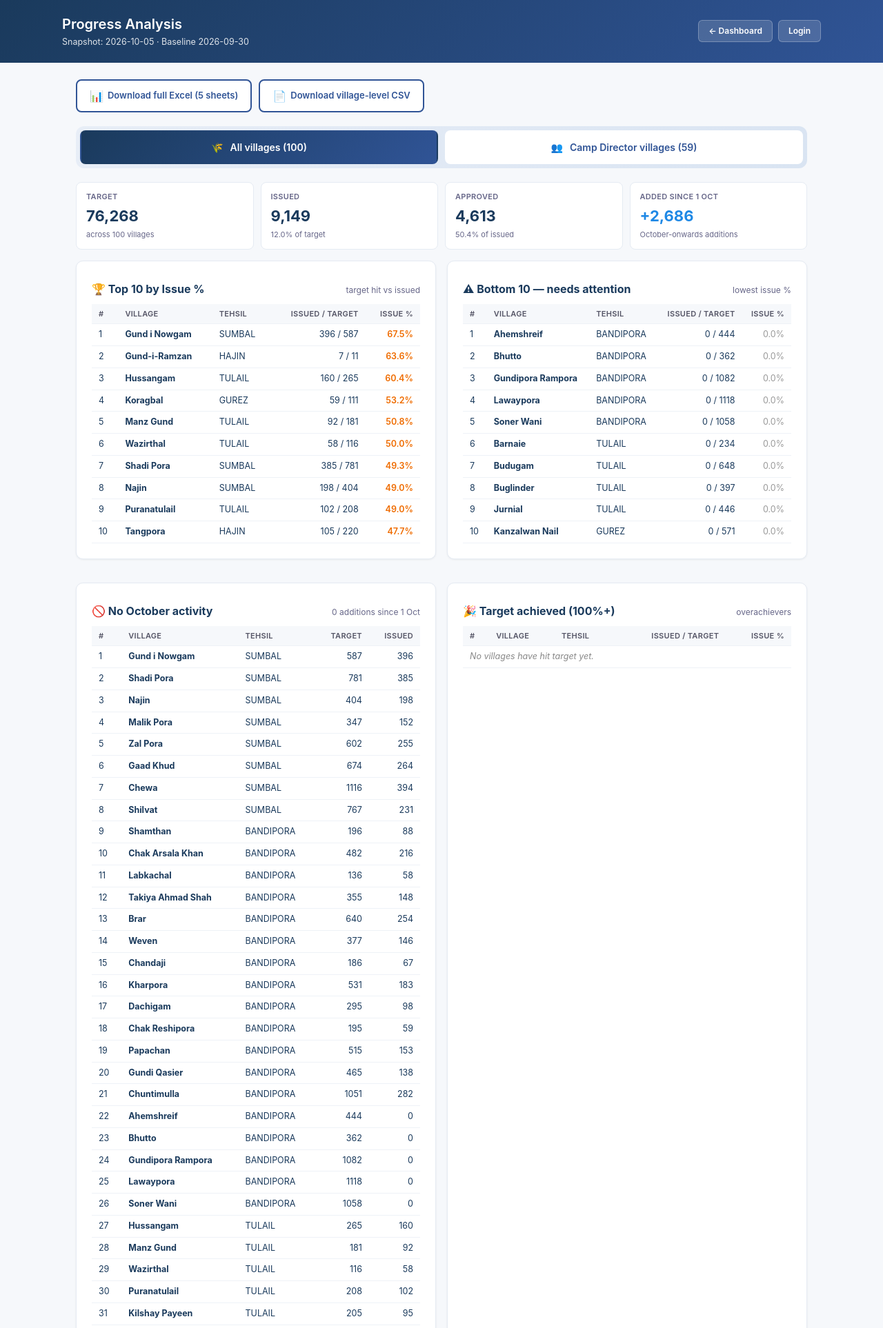
After one commit to peerzadaobaid/Famrer-ID-Progress, a Flask app: page /analysis in a window 1280 px wide. The commit adds this page. Shown: the top 1926 px of the page at 69% size. Run offline with Flask 3, Linux system fonts and the light colour scheme.

Commit message:
Add files via upload

```diff
--- a/app.py
+++ b/app.py
@@ -991,6 +991,298 @@ def edit_camp_directors():
                            rows=rows, unknown=unknown,
                            error=error, saved=saved)
 
+
+# =========================================================================
+# Analysis page + CSV / XLSX downloads (public)
+# =========================================================================
+
+def _pct(num, den):
+    return round((num / den * 100), 1) if den > 0 else 0.0
+
+def analysis_data():
+    """Build metrics for the analysis page. Returns a dict with two sections:
+    'all' (every village with a target or any issuance) and 'cd' (just the
+    camp-director villages). Each section has summary, top, bottom, etc.
+    """
+    state = build_nested_structure()
+
+    # Flatten all villages
+    all_villages = []
+    cd_villages = []
+    for t in state["tehsils"]:
+        for v in t["villages"]:
+            row = {
+                "tehsil": t["tehsil"],
+                "village": v["village"],
+                "target": v["target"],
+                "issued": v["issued"],
+                "approved": v["approved"],
+                "issuedBaseline": v["issuedBaseline"],
+                "approvedBaseline": v["approvedBaseline"],
+                "sinceOct1": v["issued"] - v["issuedBaseline"],
+                "issuePct": _pct(v["issued"], v["target"]),
+                "approvalPct": _pct(v["approved"], v["issued"]),
+                "firstBucket": v["firstBucket"],
+                "director": (v["campDirector"] or {}).get("n", "") if v["campDirector"] else "",
+                "directorPhone": (v["campDirector"] or {}).get("p", "") if v["campDirector"] else "",
+            }
+            if row["target"] > 0 or row["issued"] > 0:
+                all_villages.append(row)
+            if row["director"]:
+                cd_villages.append(row)
+
+    def section(rows, label):
+        with_target = [r for r in rows if r["target"] > 0]
+        no_progress = [r for r in rows if r["sinceOct1"] == 0 and r["target"] > 0]
+        overachievers = [r for r in rows if r["issuePct"] >= 100]
+        at_risk = sorted([r for r in with_target if r["issuePct"] < 30],
+                         key=lambda r: r["issuePct"])
+        top10 = sorted(with_target, key=lambda r: -r["issuePct"])[:10]
+        bottom10 = sorted(with_target, key=lambda r: r["issuePct"])[:10]
+        total_tgt = sum(r["target"] for r in rows)
+        total_iss = sum(r["issued"] for r in rows)
+        total_apr = sum(r["approved"] for r in rows)
+        total_since = sum(r["sinceOct1"] for r in rows)
+        return {
+            "label": label,
+            "count": len(rows),
+            "total_target": total_tgt,
+            "total_issued": total_iss,
+            "total_approved": total_apr,
+            "total_since_oct1": total_since,
+            "overall_issue_pct": _pct(total_iss, total_tgt),
+            "overall_approval_pct": _pct(total_apr, total_iss),
+            "top10": top10,
+            "bottom10": bottom10,
+            "no_progress": no_progress,
+            "overachievers": overachievers,
+            "at_risk": at_risk,
+        }
+
+    # Camp director leaderboard — aggregate per unique director (within a tehsil)
+    cd_groups = {}
+    for r in cd_villages:
+        key = (r["tehsil"], " ".join(r["director"].upper().split()))
+        if key not in cd_groups:
+            cd_groups[key] = {
+                "tehsil": r["tehsil"],
+                "director": r["director"],
+                "phone": r["directorPhone"],
+                "villages": [],
+            }
+        cd_groups[key]["villages"].append(r)
+    director_rows = []
+    for g in cd_groups.values():
+        total_tgt = sum(v["target"] for v in g["villages"])
+        total_iss = sum(v["issued"] for v in g["villages"])
+        total_apr = sum(v["approved"] for v in g["villages"])
+        total_since = sum(v["sinceOct1"] for v in g["villages"])
+        director_rows.append({
+            "tehsil": g["tehsil"],
+            "director": g["director"],
+            "phone": g["phone"],
+            "village_count": len(g["villages"]),
+            "village_names": ", ".join(v["village"] for v in g["villages"]),
+            "target": total_tgt,
+            "issued": total_iss,
+            "approved": total_apr,
+            "sinceOct1": total_since,
+            "issuePct": _pct(total_iss, total_tgt),
+            "approvalPct": _pct(total_apr, total_iss),
+        })
+    director_rows_by_pct = sorted(director_rows, key=lambda r: -r["issuePct"])
+
+    # Tehsil ranking
+    tehsil_ranking = []
+    for t in state["tehsils"]:
+        tgt = t["target"]
+        iss = t["issued"]
+        apr = t["approved"]
+        tehsil_ranking.append({
+            "tehsil": t["tehsil"],
+            "villages": len(t["villages"]),
+            "target": tgt,
+            "issued": iss,
+            "approved": apr,
+            "sinceOct1": iss - (t.get("issuedBaseline") or 0),
+            "issuePct": _pct(iss, tgt),
+            "approvalPct": _pct(apr, iss),
+        })
+    tehsil_ranking.sort(key=lambda r: -r["issuePct"])
+
+    return {
+        "all": section(all_villages, "All villages"),
+        "cd":  section(cd_villages, "Camp Director villages (59)"),
+        "director_leaderboard": director_rows_by_pct,
+        "tehsil_ranking": tehsil_ranking,
+        "state_meta": {
+            "baselineDate": state["baselineDate"],
+            "snapshotDates": state["snapshotDates"],
+            "generated": state["generated"],
+        },
+    }
+
+
+@app.route("/analysis")
+def analysis():
+    return render_template("analysis.html", data=analysis_data())
+
+
+# ---- CSV download: village-level, flat --------------------------------
+
+@app.route("/download/csv")
+def download_csv():
+    import io
+    state = build_nested_structure()
+    buf = io.StringIO()
+    w = csv.writer(buf)
+    w.writerow(["Tehsil", "Village", "Target", "Total Issued", "Approved",
+                "Issued through 30 Sep", "Approved through 30 Sep",
+                "Added since 1 Oct", "Issue %", "Approval %",
+                "First Bucket", "Camp Director", "Director Phone"])
+    for t in state["tehsils"]:
+        for v in t["villages"]:
+            cd = v["campDirector"] or {}
+            since = v["issued"] - v["issuedBaseline"]
+            issue_pct  = round(v["issued"]/v["target"]*100, 1) if v["target"] > 0 else ""
+            appr_pct   = round(v["approved"]/v["issued"]*100, 1) if v["issued"] > 0 else ""
+            w.writerow([t["tehsil"], v["village"], v["target"], v["issued"], v["approved"],
+                        v["issuedBaseline"], v["approvedBaseline"],
+                        since, issue_pct, appr_pct,
+                        "Yes" if v["firstBucket"] else "No",
+                        cd.get("n", ""), cd.get("p", "")])
+    today = datetime.utcnow().strftime("%Y-%m-%d")
+    return Response(buf.getvalue(),
+                    mimetype="text/csv",
+                    headers={"Content-Disposition": f"attachment; filename=farmer_id_progress_{today}.csv"})
+
+
+# ---- XLSX download: multi-sheet workbook ------------------------------
+
+@app.route("/download/xlsx")
+def download_xlsx():
+    import io
+    from openpyxl import Workbook
+    from openpyxl.styles import Font, PatternFill, Alignment
+    from openpyxl.utils import get_column_letter
+
+    state = build_nested_structure()
+    data  = analysis_data()
+    wb = Workbook()
+
+    header_font = Font(bold=True, color="FFFFFF")
+    header_fill = PatternFill("solid", fgColor="1A3A5C")
+    totals_font = Font(bold=True)
+    totals_fill = PatternFill("solid", fgColor="EEF2F7")
+
+    def write_sheet(ws, headers, rows, totals_row=None):
+        for i, h in enumerate(headers, 1):
+            c = ws.cell(row=1, column=i, value=h)
+            c.font = header_font
+            c.fill = header_fill
+            c.alignment = Alignment(horizontal="left", vertical="center")
+        for r_idx, row in enumerate(rows, 2):
+            for c_idx, val in enumerate(row, 1):
+                ws.cell(row=r_idx, column=c_idx, value=val)
+        if totals_row:
+            r = len(rows) + 2
+            for c_idx, val in enumerate(totals_row, 1):
+                cell = ws.cell(row=r, column=c_idx, value=val)
+                cell.font = totals_font
+                cell.fill = totals_fill
+        # Auto column widths (rough)
+        for c_idx in range(1, len(headers) + 1):
+            max_len = max([len(str(headers[c_idx-1]))] + [len(str(r[c_idx-1])) for r in rows if c_idx-1 < len(r)])
+            ws.column_dimensions[get_column_letter(c_idx)].width = min(max_len + 2, 42)
+        ws.freeze_panes = "A2"
+
+    # --- Sheet 1: Tehsil Summary ---
+    ws = wb.active
+    ws.title = "Tehsil Summary"
+    headers = ["#", "Tehsil", "Villages", "Target", "Total Issued", "Added since 1 Oct",
+               "Issue %", "Approved", "Approval %"]
+    rows = []
+    gT = gI = gA = gS = 0
+    for i, t in enumerate(data["tehsil_ranking"], 1):
+        rows.append([i, t["tehsil"], t["villages"], t["target"], t["issued"],
+                     t["sinceOct1"], t["issuePct"], t["approved"], t["approvalPct"]])
+        gT += t["target"]; gI += t["issued"]; gA += t["approved"]; gS += t["sinceOct1"]
+    totals = ["", "TOTAL", "", gT, gI, gS, _pct(gI, gT), gA, _pct(gA, gI)]
+    write_sheet(ws, headers, rows, totals)
+
+    # --- Sheet 2: Village Details (all villages) ---
+    ws = wb.create_sheet("Village Details")
+    headers = ["#", "Tehsil", "Village", "Target", "Total Issued", "Approved",
+               "Issued thru 30 Sep", "Approved thru 30 Sep", "Added since 1 Oct",
+               "Issue %", "Approval %", "First Bucket", "Camp Director", "Phone"]
+    rows = []
+    n = 1
+    for t in state["tehsils"]:
+        for v in t["villages"]:
+            cd = v["campDirector"] or {}
+            since = v["issued"] - v["issuedBaseline"]
+            rows.append([n, t["tehsil"], v["village"], v["target"], v["issued"], v["approved"],
+                         v["issuedBaseline"], v["approvedBaseline"], since,
+                         _pct(v["issued"], v["target"]), _pct(v["approved"], v["issued"]),
+                         "Yes" if v["firstBucket"] else "No",
+                         cd.get("n", ""), cd.get("p", "")])
+            n += 1
+    write_sheet(ws, headers, rows)
+
+    # --- Sheet 3: Camp Director Villages (59) ---
+    ws = wb.create_sheet("Camp Director Villages")
+    headers = ["#", "Tehsil", "Village", "Target", "Total Issued", "Added since 1 Oct",
+               "Issue %", "Approved", "Approval %", "Camp Director", "Phone"]
+    rows = []
+    n = 1
+    for t in state["tehsils"]:
+        for v in t["villages"]:
+            if not v.get("campDirector"):
+                continue
+            cd = v["campDirector"]
+            since = v["issued"] - v["issuedBaseline"]
+            rows.append([n, t["tehsil"], v["village"], v["target"], v["issued"], since,
+                         _pct(v["issued"], v["target"]), v["approved"],
+                         _pct(v["approved"], v["issued"]), cd["n"], cd.get("p", "")])
+            n += 1
+    write_sheet(ws, headers, rows)
+
+    # --- Sheet 4: Camp Director Leaderboard ---
+    ws = wb.create_sheet("Camp Director Leaderboard")
+    headers = ["#", "Director", "Phone", "Tehsil", "Villages Managed", "Village Names",
+               "Target", "Total Issued", "Added since 1 Oct", "Issue %", "Approved", "Approval %"]
+    rows = []
+    for i, d in enumerate(data["director_leaderboard"], 1):
+        rows.append([i, d["director"], d["phone"], d["tehsil"], d["village_count"],
+                     d["village_names"], d["target"], d["issued"], d["sinceOct1"],
+                     d["issuePct"], d["approved"], d["approvalPct"]])
+    write_sheet(ws, headers, rows)
+
+    # --- Sheet 5: Daily Deltas ---
+    ws = wb.create_sheet("Daily Additions")
+    headers = ["Date", "Tehsil", "Village", "Issued (that day)", "Approved (that day)"]
+    rows = []
+    for t in state["tehsils"]:
+        for v in t["villages"]:
+            dc = v.get("datedCounts") or {}
+            for d in sorted(dc.keys()):
+                e = dc[d]
+                if (e.get("issued", 0) or e.get("approved", 0)) and d > state["baselineDate"]:
+                    rows.append([d, t["tehsil"], v["village"],
+                                 e.get("issued", 0), e.get("approved", 0)])
+    rows.sort(key=lambda r: (r[0], r[1], r[2]))
+    write_sheet(ws, headers, rows)
+
+    # Serialize + return
+    bio = io.BytesIO()
+    wb.save(bio)
+    bio.seek(0)
+    today = datetime.utcnow().strftime("%Y-%m-%d")
+    return Response(bio.getvalue(),
+                    mimetype="application/vnd.openxmlformats-officedocument.spreadsheetml.sheet",
+                    headers={"Content-Disposition": f"attachment; filename=farmer_id_progress_{today}.xlsx"})
+
+
 def commit_to_github(local_path, repo_path, message):
     """Push a file to GitHub via API. Requires GH_TOKEN + GH_REPO env vars.
     local_path: path on this server; repo_path: path inside the repo (e.g. 'data/2026-10-04.csv').
--- a/requirements.txt
+++ b/requirements.txt
@@ -1,2 +1,3 @@
 Flask==3.0.3
 gunicorn==22.0.0
+openpyxl==3.1.5
--- /dev/null
+++ b/templates/analysis.html
@@ -0,0 +1,188 @@
+{% from "_base_styles.html" import base_styles %}
+<!DOCTYPE html>
+<html lang="en"><head>
+<meta charset="UTF-8"><meta name="viewport" content="width=device-width, initial-scale=1.0">
+<title>Analysis · Farmer ID Progress</title>
+{{ base_styles() }}
+<style>
+  .section-tabs { display: grid; grid-template-columns: 1fr 1fr; gap: 10px; margin-bottom: 20px; padding: 6px; background: linear-gradient(135deg, #e8eef7 0%, #d9e4f2 100%); border-radius: 12px; }
+  .section-tab { display: flex; align-items: center; justify-content: center; gap: 10px; padding: 14px 20px; cursor: pointer; background: #fff; color: #305496; font-weight: 600; font-size: 14px; border: 2px solid transparent; border-radius: 8px; text-align: center; font-family: inherit; }
+  .section-tab:hover { background: #f4f8ff; border-color: #c7d6ea; }
+  .section-tab.active { background: linear-gradient(135deg, #1a3a5c 0%, #305496 100%); color: #fff; }
+  .section { display: none; }
+  .section.active { display: block; }
+  .stat-tiles { display: grid; grid-template-columns: repeat(4, 1fr); gap: 10px; margin-bottom: 16px; }
+  .stat-tile { background: #fff; border-radius: 8px; padding: 12px 14px; border: 1px solid #e5ebf3; }
+  .stat-tile .stat-label { font-size: 11px; color: #668; text-transform: uppercase; letter-spacing: 0.3px; font-weight: 600; }
+  .stat-tile .stat-value { font-size: 22px; font-weight: 700; color: #1a3a5c; margin-top: 4px; }
+  .stat-tile .stat-sub { font-size: 11px; color: #668; margin-top: 2px; }
+  .card h3 { font-size: 14px; color: #1a3a5c; margin-bottom: 8px; font-weight: 600; }
+  .mini-table { width: 100%; border-collapse: collapse; font-size: 12.5px; }
+  .mini-table th, .mini-table td { padding: 6px 10px; text-align: left; border-bottom: 1px solid #eef2f7; }
+  .mini-table th { background: #f6f8fb; font-weight: 600; font-size: 11px; color: #556; text-transform: uppercase; letter-spacing: 0.3px; }
+  .mini-table .num { text-align: right; }
+  .pct-good { color: #2e7d32; font-weight: 600; }
+  .pct-ok   { color: #ef6c00; font-weight: 600; }
+  .pct-low  { color: #c62828; font-weight: 600; }
+  .pct-zero { color: #999; }
+  .grid-2 { display: grid; grid-template-columns: 1fr 1fr; gap: 16px; }
+  .section-header { font-size: 16px; color: #1a3a5c; font-weight: 700; margin: 6px 0 10px; display: flex; justify-content: space-between; align-items: baseline; }
+  .section-header .meta { color: #668; font-size: 12px; font-weight: 400; }
+  .download-row { display: flex; gap: 10px; flex-wrap: wrap; margin: 10px 0 20px; }
+  .download-row a { padding: 10px 18px; background: #fff; border: 2px solid #305496; color: #305496; border-radius: 8px; font-weight: 600; font-size: 13px; text-decoration: none; display: inline-flex; align-items: center; gap: 6px; }
+  .download-row a:hover { background: #305496; color: #fff; }
+  .download-row a .icon { font-size: 16px; }
+  .empty { color: #888; font-style: italic; padding: 10px; }
+  @media (max-width: 760px) {
+    .stat-tiles { grid-template-columns: 1fr 1fr; }
+    .grid-2 { grid-template-columns: 1fr; }
+    .section-tabs { grid-template-columns: 1fr; }
+  }
+</style>
+</head><body>
+<div class="header"><div class="header-inner">
+  <div><h1>Progress Analysis</h1><div class="sub">Snapshot: {{ data.state_meta.snapshotDates[-1] if data.state_meta.snapshotDates else data.state_meta.baselineDate }} · Baseline {{ data.state_meta.baselineDate }}</div></div>
+  <div class="nav">
+    <a href="{{ url_for('dashboard') }}">← Dashboard</a>
+    {% if is_admin %}<a href="{{ url_for('admin_home') }}">Admin</a>{% else %}<a href="{{ url_for('login') }}">Login</a>{% endif %}
+  </div>
+</div></div>
+
+<div class="container">
+
+  <div class="download-row">
+    <a href="{{ url_for('download_xlsx') }}"><span class="icon">📊</span> Download full Excel (5 sheets)</a>
+    <a href="{{ url_for('download_csv') }}"><span class="icon">📄</span> Download village-level CSV</a>
+  </div>
+
+  <div class="section-tabs">
+    <button class="section-tab active" onclick="switchSec('all')" id="tab-all"><span>🌾</span><span>All villages ({{ data.all.count }})</span></button>
+    <button class="section-tab" onclick="switchSec('cd')" id="tab-cd"><span>👥</span><span>Camp Director villages ({{ data.cd.count }})</span></button>
+  </div>
+
+  {% macro render_section(sec) %}
+    {# Summary tiles #}
+    <div class="stat-tiles">
+      <div class="stat-tile"><div class="stat-label">Target</div><div class="stat-value">{{ "{:,}".format(sec.total_target) }}</div><div class="stat-sub">across {{ sec.count }} villages</div></div>
+      <div class="stat-tile"><div class="stat-label">Issued</div><div class="stat-value">{{ "{:,}".format(sec.total_issued) }}</div><div class="stat-sub">{{ sec.overall_issue_pct }}% of target</div></div>
+      <div class="stat-tile"><div class="stat-label">Approved</div><div class="stat-value">{{ "{:,}".format(sec.total_approved) }}</div><div class="stat-sub">{{ sec.overall_approval_pct }}% of issued</div></div>
+      <div class="stat-tile"><div class="stat-label">Added since 1 Oct</div><div class="stat-value" style="color:#1e88e5">{{ '+' if sec.total_since_oct1 > 0 else '' }}{{ "{:,}".format(sec.total_since_oct1) }}</div><div class="stat-sub">October-onwards additions</div></div>
+    </div>
+
+    <div class="grid-2">
+      <div class="card">
+        <div class="section-header"><span>🏆 Top 10 by Issue %</span><span class="meta">target hit vs issued</span></div>
+        <table class="mini-table">
+          <thead><tr><th>#</th><th>Village</th><th>Tehsil</th><th class="num">Issued / Target</th><th class="num">Issue %</th></tr></thead>
+          <tbody>
+          {% for r in sec.top10 %}
+            <tr><td>{{ loop.index }}</td><td><strong>{{ r.village }}</strong></td><td>{{ r.tehsil }}</td><td class="num">{{ r.issued }} / {{ r.target }}</td><td class="num"><span class="{% if r.issuePct >= 80 %}pct-good{% elif r.issuePct >= 40 %}pct-ok{% else %}pct-low{% endif %}">{{ r.issuePct }}%</span></td></tr>
+          {% else %}
+            <tr><td colspan="5" class="empty">No villages with targets yet.</td></tr>
+          {% endfor %}
+          </tbody>
+        </table>
+      </div>
+
+      <div class="card">
+        <div class="section-header"><span>⚠ Bottom 10 — needs attention</span><span class="meta">lowest issue %</span></div>
+        <table class="mini-table">
+          <thead><tr><th>#</th><th>Village</th><th>Tehsil</th><th class="num">Issued / Target</th><th class="num">Issue %</th></tr></thead>
+          <tbody>
+          {% for r in sec.bottom10 %}
+            <tr><td>{{ loop.index }}</td><td><strong>{{ r.village }}</strong></td><td>{{ r.tehsil }}</td><td class="num">{{ r.issued }} / {{ r.target }}</td><td class="num"><span class="{% if r.issuePct == 0 %}pct-zero{% elif r.issuePct < 30 %}pct-low{% elif r.issuePct < 70 %}pct-ok{% else %}pct-good{% endif %}">{{ r.issuePct }}%</span></td></tr>
+          {% else %}
+            <tr><td colspan="5" class="empty">No villages with targets yet.</td></tr>
+          {% endfor %}
+          </tbody>
+        </table>
+      </div>
+    </div>
+
+    <div class="grid-2" style="margin-top:16px">
+      <div class="card">
+        <div class="section-header"><span>🚫 No October activity</span><span class="meta">0 additions since 1 Oct</span></div>
+        <table class="mini-table">
+          <thead><tr><th>#</th><th>Village</th><th>Tehsil</th><th class="num">Target</th><th class="num">Issued</th></tr></thead>
+          <tbody>
+          {% for r in sec.no_progress %}
+            <tr><td>{{ loop.index }}</td><td><strong>{{ r.village }}</strong></td><td>{{ r.tehsil }}</td><td class="num">{{ r.target }}</td><td class="num">{{ r.issued }}</td></tr>
+          {% else %}
+            <tr><td colspan="5" class="empty">All targeted villages have at least some October activity.</td></tr>
+          {% endfor %}
+          </tbody>
+        </table>
+      </div>
+
+      <div class="card">
+        <div class="section-header"><span>🎉 Target achieved (100%+)</span><span class="meta">overachievers</span></div>
+        <table class="mini-table">
+          <thead><tr><th>#</th><th>Village</th><th>Tehsil</th><th class="num">Issued / Target</th><th class="num">Issue %</th></tr></thead>
+          <tbody>
+          {% for r in sec.overachievers %}
+            <tr><td>{{ loop.index }}</td><td><strong>{{ r.village }}</strong></td><td>{{ r.tehsil }}</td><td class="num">{{ r.issued }} / {{ r.target }}</td><td class="num pct-good">{{ r.issuePct }}%</td></tr>
+          {% else %}
+            <tr><td colspan="5" class="empty">No villages have hit target yet.</td></tr>
+          {% endfor %}
+          </tbody>
+        </table>
+      </div>
+    </div>
+  {% endmacro %}
+
+  {# ---- Section: All villages ---- #}
+  <div id="sec-all" class="section active">
+    {{ render_section(data.all) }}
+
+    <div class="card" style="margin-top:16px">
+      <div class="section-header"><span>🏛 Tehsil ranking</span><span class="meta">by issue %</span></div>
+      <table class="mini-table">
+        <thead><tr><th>#</th><th>Tehsil</th><th class="num">Villages</th><th class="num">Target</th><th class="num">Issued</th><th class="num">Added since 1 Oct</th><th class="num">Issue %</th><th class="num">Approval %</th></tr></thead>
+        <tbody>
+        {% for t in data.tehsil_ranking %}
+          <tr><td>{{ loop.index }}</td><td><strong>{{ t.tehsil }}</strong></td><td class="num">{{ t.villages }}</td><td class="num">{{ "{:,}".format(t.target) }}</td><td class="num">{{ "{:,}".format(t.issued) }}</td><td class="num" style="color:#1e88e5">{{ '+' if t.sinceOct1 > 0 else '' }}{{ t.sinceOct1 }}</td><td class="num"><span class="{% if t.issuePct >= 70 %}pct-good{% elif t.issuePct >= 30 %}pct-ok{% else %}pct-low{% endif %}">{{ t.issuePct }}%</span></td><td class="num">{{ t.approvalPct }}%</td></tr>
+        {% endfor %}
+        </tbody>
+      </table>
+    </div>
+  </div>
+
+  {# ---- Section: Camp Director villages ---- #}
+  <div id="sec-cd" class="section">
+    {{ render_section(data.cd) }}
+
+    <div class="card" style="margin-top:16px">
+      <div class="section-header"><span>🏅 Camp Director leaderboard</span><span class="meta">ranked by issue % · grouped where one director manages multiple villages</span></div>
+      <table class="mini-table">
+        <thead><tr><th>#</th><th>Camp Director</th><th>Tehsil</th><th class="num">Villages</th><th>Village names</th><th class="num">Target</th><th class="num">Issued</th><th class="num">Added since 1 Oct</th><th class="num">Issue %</th><th class="num">Approval %</th></tr></thead>
+        <tbody>
+        {% for d in data.director_leaderboard %}
+          <tr>
+            <td>{{ loop.index }}</td>
+            <td><strong>{{ d.director }}</strong>{% if d.phone %}<br><small style="color:#888">{{ d.phone }}</small>{% endif %}</td>
+            <td>{{ d.tehsil }}</td>
+            <td class="num">{{ d.village_count }}</td>
+            <td style="font-size:11.5px;color:#556;max-width:220px">{{ d.village_names }}</td>
+            <td class="num">{{ "{:,}".format(d.target) }}</td>
+            <td class="num">{{ "{:,}".format(d.issued) }}</td>
+            <td class="num" style="color:#1e88e5">{{ '+' if d.sinceOct1 > 0 else '' }}{{ d.sinceOct1 }}</td>
+            <td class="num"><span class="{% if d.issuePct >= 70 %}pct-good{% elif d.issuePct >= 30 %}pct-ok{% else %}pct-low{% endif %}">{{ d.issuePct }}%</span></td>
+            <td class="num">{{ d.approvalPct }}%</td>
+          </tr>
+        {% endfor %}
+        </tbody>
+      </table>
+    </div>
+  </div>
+
+</div>
+
+<script>
+function switchSec(name) {
+  ['all','cd'].forEach(function(s){
+    document.getElementById('sec-'+s).classList.toggle('active', s===name);
+    document.getElementById('tab-'+s).classList.toggle('active', s===name);
+  });
+}
+</script>
+</body></html>
--- a/templates/dashboard.html
+++ b/templates/dashboard.html
@@ -159,6 +159,7 @@
 <div class="header">
   <div class="header-inner">
     <div class="nav">
+      <a href="/analysis">📈 Analysis</a>
       {% if is_admin %}
         <a href="/upload" class="primary">⬆ Upload CSV</a>
         <a href="/admin/targets">🎯 Targets</a>
```
